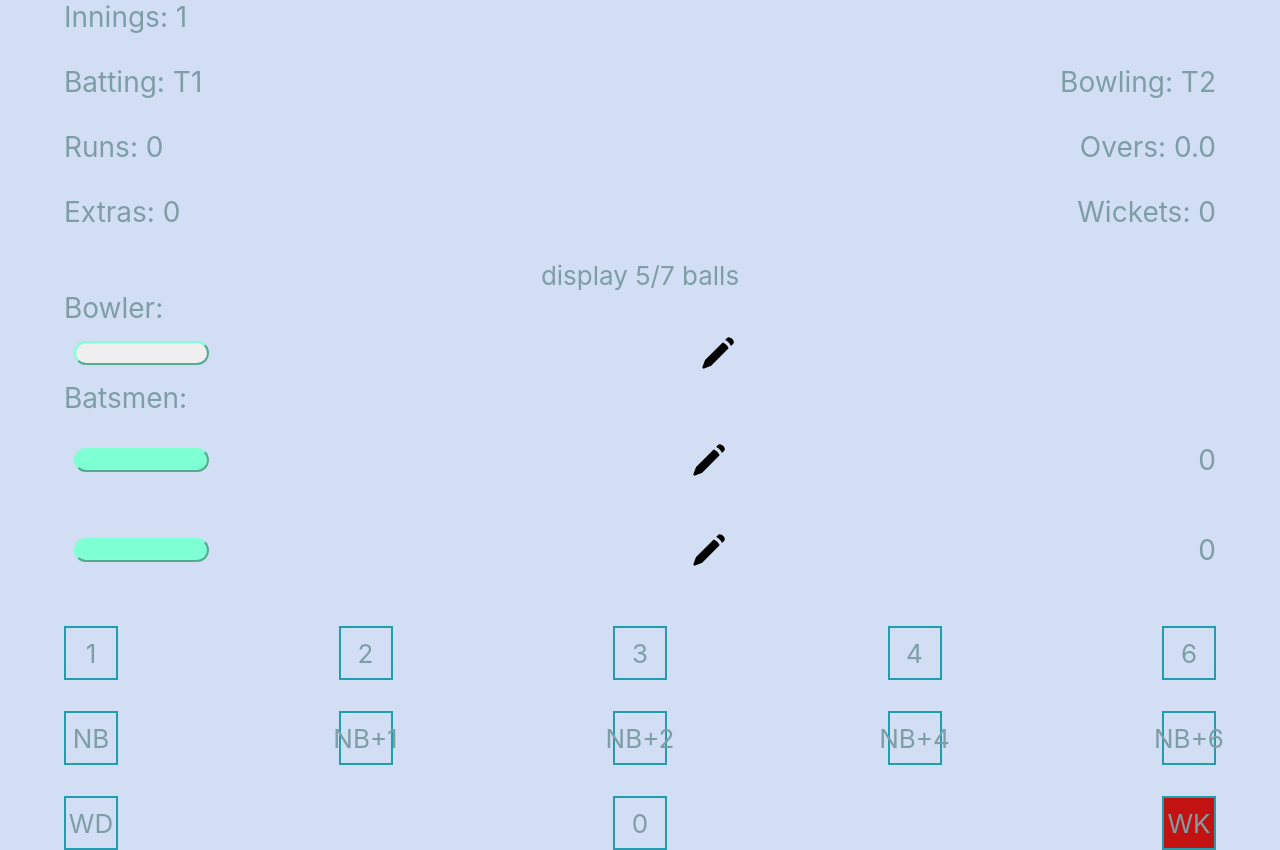
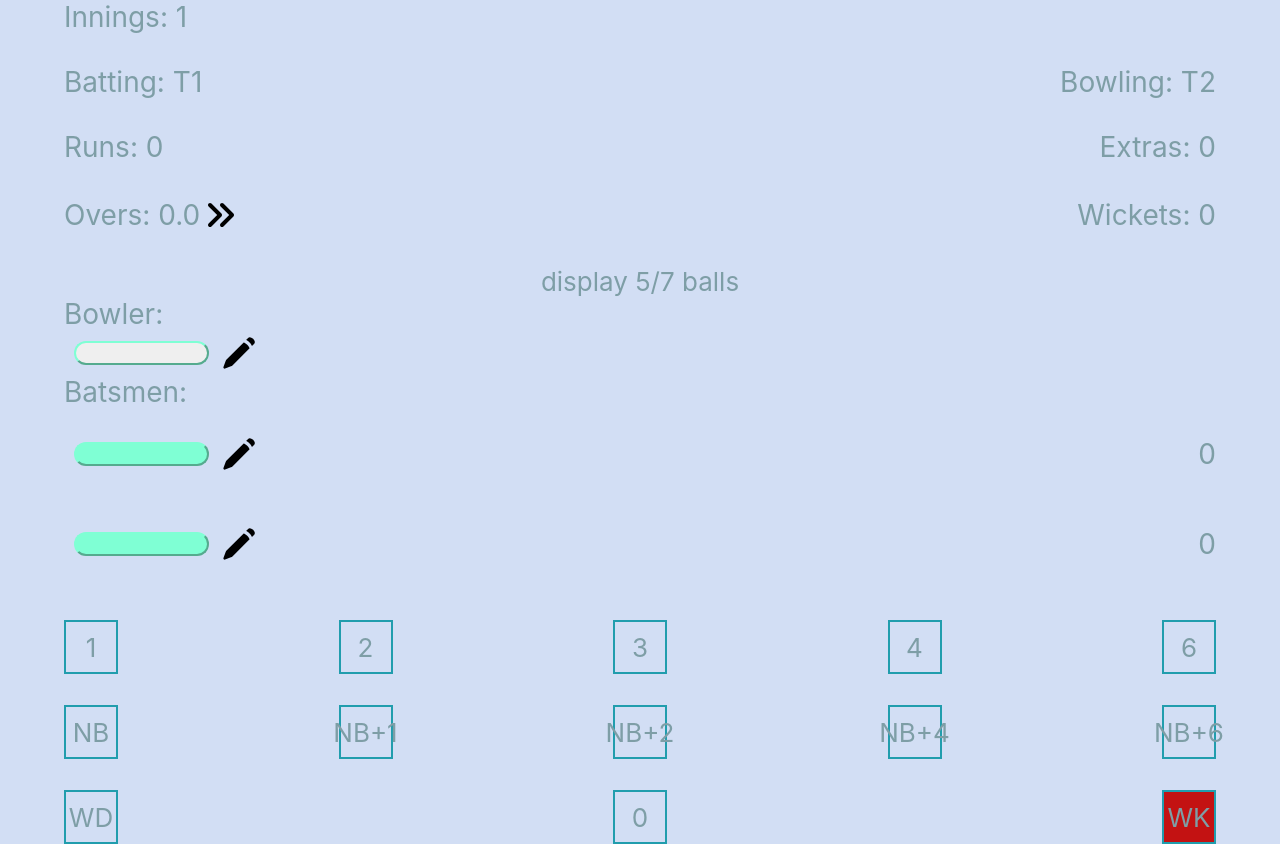
Before and after one commit to rughvi/indoorcricket, a React (Create React App) app: page /innings/1 in a window 1280 px wide. Built offline with nearby package versions, Linux system fonts and the light colour scheme.

Commit message:
fetchgame after scoring a ball

```diff
--- a/src/Game/Game.tsx
+++ b/src/Game/Game.tsx
@@ -19,7 +19,7 @@ const Game = () => {
 
     useEffect(() => {
         const initialize = async () => {
-            await dispatch(fetchCurrentGame());
+            await dispatch(fetchCurrentGame(currentGame.gameId));
             switch(currentGame.game.innings1Status) {
                 case InningsStatus.InProgress:
                     setInnings1Action('Resume');
@@ -51,7 +51,7 @@ const Game = () => {
         if(id === "2") {
             await dispatch(endCurrentGame());
         }
-        await dispatch(fetchCurrentGame()).unwrap();
+        await dispatch(fetchCurrentGame(currentGame.gameId)).unwrap();
     };
 
 
--- a/src/Game/Innings.tsx
+++ b/src/Game/Innings.tsx
@@ -1,6 +1,7 @@
 import React, { useEffect, useState } from "react";
 import { useNavigate, useParams } from "react-router-dom";
-import { ReactComponent as Edit} from '../edit.svg';
+import { ReactComponent as Edit } from '../edit.svg';
+import { ReactComponent as Next } from '../next.svg';
 import ScoreKeyboard from "./ScoreKeyboard";
 import { useDispatch, useSelector } from "react-redux";
 import { IRootDispatch, IRootState } from "../store/store";
@@ -87,7 +88,11 @@ const Innings = () => {
             await dispatch(updateInningsCurrentPlayerScore({gameId: currentGame.gameId, inningsId: inningsId!, player: currentBatsman!, score: scoreKeyEventType.value})).unwrap();
         }
 
-        await dispatch(fetchCurrentGame()).unwrap();
+        await dispatch(fetchCurrentGame(currentGame.gameId)).unwrap();
+    };
+
+    const nextOver = async () => {
+
     };
 
     return (
@@ -106,11 +111,13 @@ const Innings = () => {
                     <>
                         <div className="GameCard-header">
                             <div>Runs: {currentGame.game[`innings1TotalRuns`] ?? 0}</div>
-                            <div>Overs: {Math.floor((currentGame.game.innings1TotalBalls ?? 0) / 6)}.{(currentGame.game.innings1TotalBalls ?? 0) % 6}</div>
+                            <div>Extras: {currentGame.game.innings1Extras ?? 0}</div>
                         </div>
                         <br/>
                         <div className="GameCard-header">
-                            <div>Extras: {currentGame.game.innings1Extras ?? 0}</div>
+                            <div style={{display: "flex", flexDirection: "row", justifyContent: "center", alignItems: "center"}}>Overs: {Math.floor((currentGame.game.innings1TotalBalls ?? 0) / 6)}.{(currentGame.game.innings1TotalBalls ?? 0) % 6}
+                                <Next style={{height: "40px", width: "40px"}} onClick={() => {nextOver()}}/>
+                            </div>
                             <div>Wickets: {currentGame.game.innings1Wickets ?? 0}</div>
                         </div>
                         <br/>
@@ -135,21 +142,26 @@ const Innings = () => {
                     <div>Bowler:</div>
                 </div>
                 <div className="GameCard-row">
+                    <div style={{display: "flex", flexDirection: "row", justifyContent: "center", alignItems: "center"}}>
                         <button className="CurrentPlayerButton">{currentBowler?.name}</button>
                         <Edit style={{height: "40px", width: "40px"}} onClick={() => {choosePlayer('bowler', 1)}}/>
-                    <p></p>
+                    </div>
                 </div>
                 <div className="GameCard-header">
                     <div>Batsmen:</div>
                 </div>
                 <div className="GameCard-row">
+                    <div style={{display: "flex", flexDirection: "row", justifyContent: "center", alignItems: "center"}}>
                         <button className={`${(currentBatsman?.name === currentPlayer1?.name) ? 'CurrentPlayerButton ButtonSelected' : 'CurrentPlayerButton' }`} onClick={() => setCurrentBatsman(currentPlayer1)}>{currentPlayer1?.name}</button>
                         <Edit style={{height: "40px", width: "40px"}} onClick={() => {choosePlayer('player', 1)}}/>
+                    </div>
                     <p>{currentPlayer1Scores?.reduce((a,c) => a+c) ?? 0}</p>
                 </div>
                 <div className="GameCard-row">
+                    <div style={{display: "flex", flexDirection: "row", justifyContent: "center", alignItems: "center"}}>
                         <button className={`${(currentBatsman?.name === currentPlayer2?.name) ? 'CurrentPlayerButton ButtonSelected' : 'CurrentPlayerButton' }`} onClick={() => setCurrentBatsman(currentPlayer2)}>{currentPlayer2?.name}</button>
                         <Edit style={{height: "40px", width: "40px"}} onClick={() => {choosePlayer('player', 2)}}/>
+                    </div>
                     <p>{currentPlayer2Scores?.reduce((a,c) => a+c) ?? 0}</p>
                 </div>
                 <br />
--- a/src/Main.tsx
+++ b/src/Main.tsx
@@ -25,7 +25,7 @@ const Main = () => {
 
     useEffect(() => {
         if(user) {
-            dispatch(fetchCurrentGame());
+            dispatch(fetchCurrentGame(''));
 
         } else {
             console.log('user not present');
--- a/src/Services/GameService.ts
+++ b/src/Services/GameService.ts
@@ -11,13 +11,24 @@ const currentGameCollection = 'currentGame';
 const gamesCollection = 'games';
 const currentGameDocument = 'details';
 
-export const fetchCurrentGame = createAsyncThunk('currentGame/fetchCurrentGame', async () => {
-    const currentGameDoc = doc(db, currentGameCollection, currentGameDocument);
-    const currentGameSnapshot = await getDoc(currentGameDoc);
+export const fetchCurrentGame = createAsyncThunk('currentGame/fetchCurrentGame', async (gameId: string) => {
     const game: Game = { team1: [], team2: [], teamBattingFirst: Teams.One, innings1Status: InningsStatus.NotStarted, innings2Status: InningsStatus.NotStarted};
     let currentGame: CurrentGame = { gameId: '', game };
-    if(currentGameSnapshot.exists()) {
-        currentGame.gameId = currentGameSnapshot.data().gameId;
+    if(gameId.length > 0) {
+        currentGame.gameId = gameId;
+    } else {
+        const currentGameDoc = doc(db, currentGameCollection, currentGameDocument);
+        const currentGameSnapshot = await getDoc(currentGameDoc);
+        if(currentGameSnapshot.exists()) {
+            currentGame.gameId = currentGameSnapshot.data().gameId;
+        } else {
+            return currentGame;
+        }
+    }
+
+
+    // if(currentGameSnapshot.exists()) {
+        // currentGame.gameId = currentGameSnapshot.data().gameId;
 
         const gameDoc = doc(db, gamesCollection, currentGame.gameId);
         const gameSnapshot = await getDoc(gameDoc);
@@ -46,7 +57,7 @@ export const fetchCurrentGame = createAsyncThunk('currentGame/fetchCurrentGame',
                 innings2Wickets: gameSnapshot.data().innings2Wickets,
             };
         }
-    }
+    // }
     return currentGame;
 });
 
```
Also changed, not shown: src/next.svg (added). Lines whose indentation alone changed are shown as unchanged.
